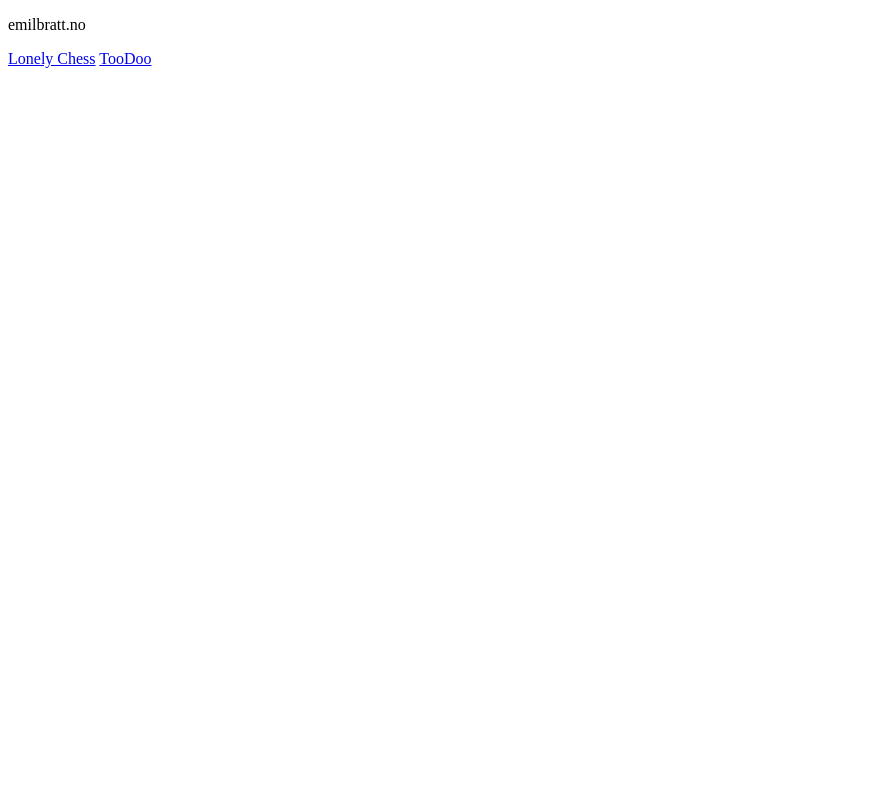
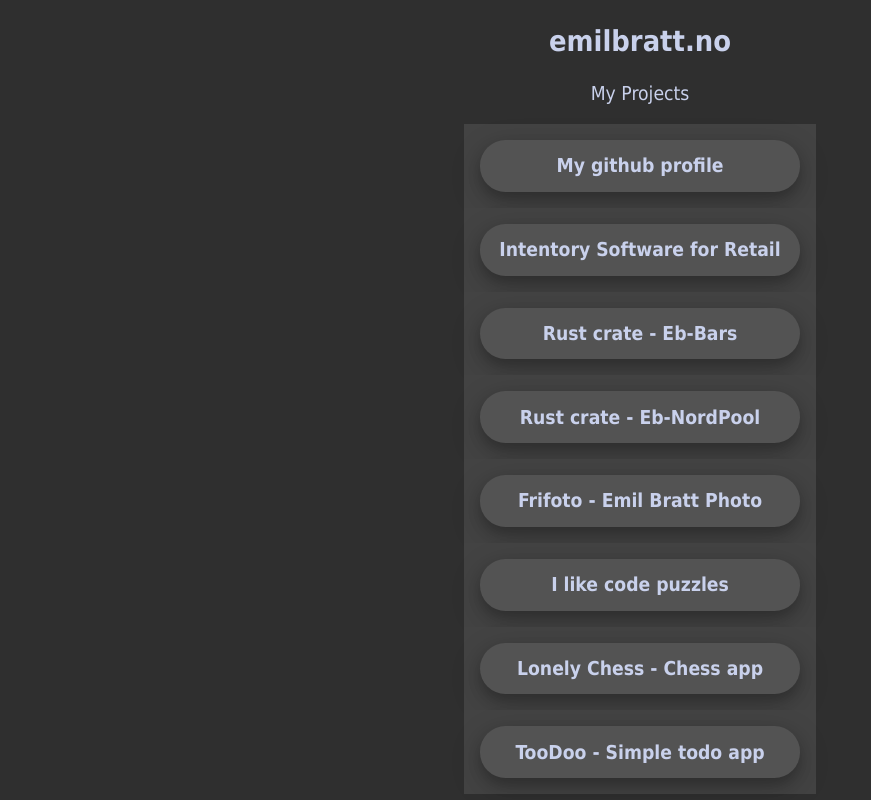
Before and after one commit to emilbratt/emilbratt.no, a plain HTML site: page index.html in a window 1280 px wide. Shown: the whole page, without its empty margins (0-871 px from the left). Drawn offline with Linux system fonts and the light colour scheme.

Commit message:
Add hyperlinks to my projects and make site look clean with CSS

```diff
--- a/index.html
+++ b/index.html
@@ -4,13 +4,25 @@
     <meta charset="UTF-8">
     <meta name="viewport" content="width=device-width, initial-scale=1.0">
     <title>emilbratt.no</title>
+    <link rel="stylesheet" href="style.css" />
+    <script src="script.js"></script>
 </head>
 <body>
 
-    <p>emilbratt.no</p>
+    <h2>emilbratt.no</h2>
 
-    <a href="https://emilbratt.github.io/lonely-chess/">Lonely Chess</a>
-    <a href="https://emilbratt.github.io/toodoo/">TooDoo</a>
+    <p>My Projects</p>
+
+    <div id="hyperlink-container">
+        <div><a href="https://github.com/emilbratt">My github profile</a></div>
+        <div><a href="https://github.com/emilbratt/OTGT">Intentory Software for Retail</a></div>
+        <div><a href="https://docs.rs/eb_bars/latest/eb_bars/">Rust crate - Eb-Bars</a></div>
+        <div><a href="https://docs.rs/eb_nordpool/latest/eb_nordpool/">Rust crate - Eb-NordPool</a></div>
+        <div><a href="https://frifoto.emilbratt.no/">Frifoto - Emil Bratt Photo</a></div>
+        <div><a href="https://github.com/emilbratt/EDU/tree/master/self_study/programming/puzzles">I like code puzzles</a></div>
+        <div><a href="https://emilbratt.github.io/lonely-chess/">Lonely Chess - Chess app</a></div>
+        <div><a href="https://emilbratt.github.io/toodoo/">TooDoo - Simple todo app</a></div>
+    </div>
 
 </body>
 </html>
--- /dev/null
+++ b/script.js
@@ -0,0 +1 @@
+console.log('Well, hello there! :)')
--- /dev/null
+++ b/style.css
@@ -0,0 +1,42 @@
+body {
+    margin: 0;
+    background-color: rgb(47, 47, 47);
+    color: rgb(201, 209, 236);
+    font-size: 1.2rem;
+    font-family: tahoma, arial, helvetica, sans-serif;
+}
+p, h1, h2 {
+    text-align: center;
+}
+#hyperlink-container {
+    display: flex;
+    justify-content: center;
+    flex-direction: column;
+    flex-wrap: wrap;
+}
+#hyperlink-container > div {
+    padding: 1rem;
+    margin: auto;
+    background-color: rgb(67, 67, 67);
+}
+a {
+    display: block;
+    text-decoration: none;
+    font-weight: bold;
+    border: none;
+    border-radius: 1.6rem;
+    color: inherit;
+    min-width: 20rem;
+    color: inherit;
+    font-size: inherit;
+    text-align: center;
+    box-sizing: border-box;
+    background-color: rgb(83, 83, 83);
+    padding: 0.9rem 0rem 0.9rem 0rem;
+    box-shadow: 0 0.4rem 0.8rem 0 rgba(0, 0, 0, 0.2), 0 0.6rem 2rem 0 rgba(0, 0, 0, 0.19);
+}
+
+a:hover, a:active, button:hover, button:active {
+    opacity: 0.8;
+    cursor: pointer;
+}
```
